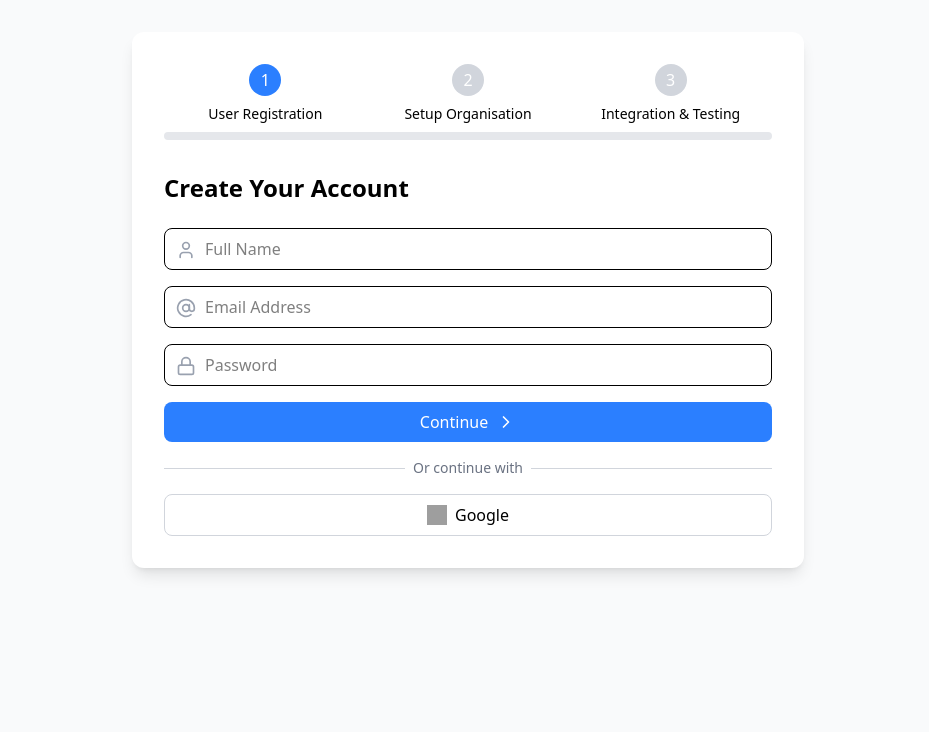
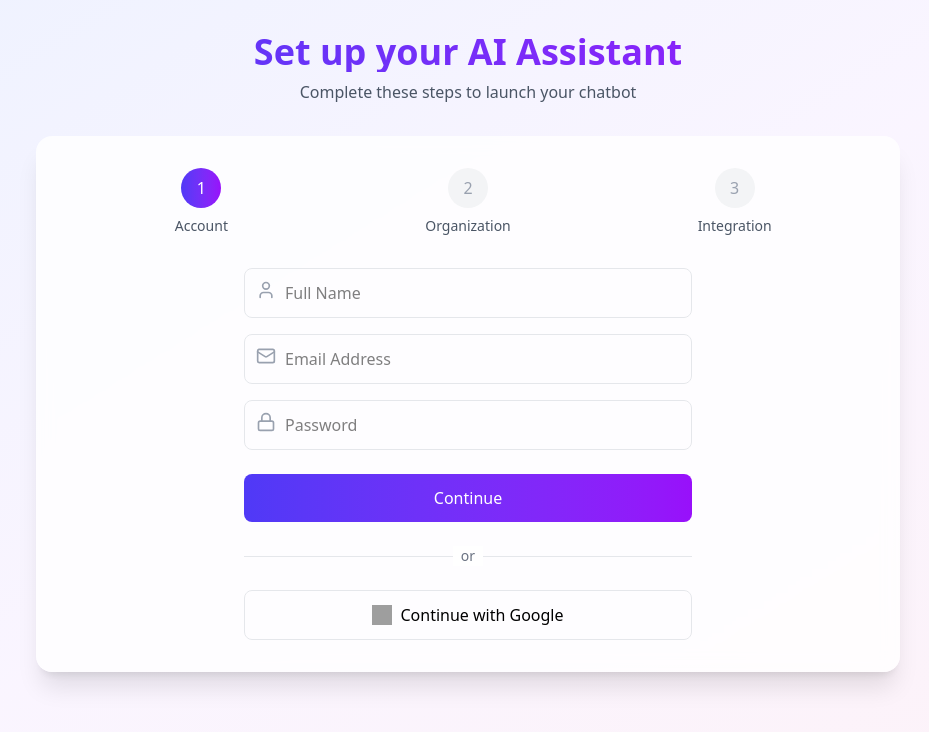
Before and after one commit to Sridharsing7570/beyond-chat, a React (Vite) app: page / in a window 1280 px wide. Shown: the top 732 px of the page, without its empty margins (172-1101 px from the left). Built offline with nearby package versions, Linux system fonts and the light colour scheme; grey boxes are pictures that could not be loaded.

Commit message:
refactor the code and change theme

```diff
--- a/src/components/BeyondChat.jsx
+++ b/src/components/BeyondChat.jsx
@@ -1,97 +1,265 @@
-import React, { useState } from "react";
-import { motion } from "framer-motion";
+import React, { useState } from 'react';
+import { motion, AnimatePresence } from 'framer-motion';
 import {
-  AtSign,
+  Send,
+  User,
+  Mail,
   Lock,
-  User,
+  Building,
   Globe,
-  Building,
   FileText,
+  MessageSquare,
+  X,
+  Code,
+  Check,
+  AlertCircle,
+  Settings,
+  Share2,
   ChevronRight,
-  Check,
-  Code,
-  Mail,
-  Share2,
-  MessageSquare,
-  Settings,
-  AlertTriangle,
-} from "lucide-react";
+  Minimize2,
+  Maximize2
+} from 'lucide-react';
 
 const BeyondChat = () => {
   const [currentStep, setCurrentStep] = useState(1);
-  const [isLoading, setIsLoading] = useState(false);
+  const [showChatTest, setShowChatTest] = useState(false);
   const [showSuccess, setShowSuccess] = useState(false);
-  const [webpages, setWebpages] = useState([
+  const [messages, setMessages] = useState([]);
+  const [inputMessage, setInputMessage] = useState("");
+  const [isMinimized, setIsMinimized] = useState(false);
+
+  const sendMessage = () => {
+    if (!inputMessage.trim()) return;
+
+    setMessages([
+      ...messages,
       {
-      url: "/about",
-      status: "scraped",
-      chunks: ["About our company...", "Our mission..."],
+        type: "user",
+        content: inputMessage,
       },
-    { url: "/products", status: "pending", chunks: [] },
-    { url: "/contact", status: "scraping", chunks: [] },
     ]);
+    setInputMessage("");
 
-  const steps = [
-    "User Registration",
-    "Setup Organisation",
-    "Integration & Testing",
-  ];
-
-  const fadeIn = {
-    initial: { opacity: 0, y: 20 },
-    animate: { opacity: 1, y: 0 },
-    exit: { opacity: 0, y: -20 },
+    // Simulate bot response
+    setTimeout(() => {
+      setMessages((prev) => [
+        ...prev,
+        {
+          type: "bot",
+          content:
+            "Thanks for your message! I'm a demo AI assistant. How can I help you today?",
+        },
+      ]);
+    }, 1000);
   };
 
-  const renderProgressBar = () => (
-    <div className="w-full mb-8">
-      <div className="flex justify-between mb-2">
-        {steps.map((step, index) => (
-          <div key={index} className="flex flex-col items-center w-1/3">
+  return (
+    <div className="min-h-screen bg-gradient-to-br from-indigo-50 via-purple-50 to-pink-50">
+      <div className="max-w-4xl mx-auto p-4 py-8">
+        <div className="text-center mb-8">
+          <h1 className="text-4xl font-bold bg-gradient-to-r from-indigo-600 to-purple-600 bg-clip-text text-transparent">
+            Set up your AI Assistant
+          </h1>
+          <p className="text-gray-600 mt-2">
+            Complete these steps to launch your chatbot
+          </p>
+        </div>
+
+        <div className="bg-white/80 backdrop-blur-sm rounded-2xl shadow-xl p-6 md:p-8 relative">
+          <StepIndicator currentStep={currentStep} />
+
+          <div className="mt-8">
+            {currentStep === 1 && (
+              <RegistrationStep onNext={() => setCurrentStep(2)} />
+            )}
+            {currentStep === 2 && (
+              <OrganizationStep onNext={() => setCurrentStep(3)} />
+            )}
+            {currentStep === 3 && (
+              <IntegrationStep
+                onShowChat={() => setShowChatTest(true)}
+                onSuccess={() => setShowSuccess(true)}
+              />
+            )}
+          </div>
+        </div>
+      </div>
+
+      {/* Chat Test Interface */}
+      <AnimatePresence>
+        {showChatTest && (
+          <motion.div
+            initial={isMinimized ? { bottom: "-400px" } : { bottom: "20px" }}
+            animate={isMinimized ? { bottom: "-400px" } : { bottom: "20px" }}
+            exit={{ bottom: "-400px" }}
+            className="fixed right-4 w-96 bg-white rounded-t-xl shadow-2xl"
+          >
+            <div className="p-4 bg-indigo-600 rounded-t-xl flex justify-between items-center">
+              <div className="flex items-center space-x-2 text-white">
+                <MessageSquare size={20} />
+                <span className="font-medium">Test Chat</span>
+              </div>
+              <div className="flex items-center space-x-2">
+                <button
+                  onClick={() => setIsMinimized(!isMinimized)}
+                  className="text-white hover:text-indigo-200"
+                >
+                  {isMinimized ? (
+                    <Maximize2 size={18} />
+                  ) : (
+                    <Minimize2 size={18} />
+                  )}
+                </button>
+                <button
+                  onClick={() => setShowChatTest(false)}
+                  className="text-white hover:text-indigo-200"
+                >
+                  <X size={18} />
+                </button>
+              </div>
+            </div>
+
+            <div className="h-96 flex flex-col">
+              <div className="flex-1 p-4 overflow-y-auto space-y-4">
+                {messages.map((message, index) => (
                   <div
-              className={`w-8 h-8 rounded-full flex items-center justify-center ${
-                currentStep > index + 1
-                  ? "bg-green-500"
-                  : currentStep === index + 1
-                  ? "bg-blue-500"
-                  : "bg-gray-300"
-              } text-white mb-2`}
+                    key={index}
+                    className={`flex ${
+                      message.type === "user" ? "justify-end" : "justify-start"
+                    }`}
                   >
-              {currentStep > index + 1 ? <Check size={16} /> : index + 1}
+                    <div
+                      className={`max-w-[80%] p-3 rounded-lg ${
+                        message.type === "user"
+                          ? "bg-indigo-600 text-white rounded-br-none"
+                          : "bg-gray-100 text-gray-800 rounded-bl-none"
+                      }`}
+                    >
+                      {message.content}
                     </div>
-            <span className="text-sm text-center hidden md:block">{step}</span>
                   </div>
                 ))}
               </div>
-      <div className="relative w-full bg-gray-200 h-2 rounded-full">
-        <div
-          className="absolute top-0 left-0 h-full bg-blue-500 rounded-full transition-all duration-500"
-          style={{
-            width: `${((currentStep - 1) / (steps.length - 1)) * 100}%`,
-          }}
+
+              <div className="p-4 border-t">
+                <div className="flex space-x-2">
+                  <input
+                    type="text"
+                    value={inputMessage}
+                    onChange={(e) => setInputMessage(e.target.value)}
+                    onKeyPress={(e) => e.key === "Enter" && sendMessage()}
+                    placeholder="Type your message..."
+                    className="flex-1 p-2 border rounded-lg focus:outline-none focus:ring-2 focus:ring-indigo-500"
                   />
+                  <button
+                    onClick={sendMessage}
+                    className="p-2 bg-indigo-600 text-white rounded-lg hover:bg-indigo-700"
+                  >
+                    <Send size={20} />
+                  </button>
                 </div>
               </div>
+            </div>
+          </motion.div>
+        )}
+      </AnimatePresence>
+
+      {/* Success Modal */}
+      <AnimatePresence>
+        {showSuccess && (
+          <motion.div
+            initial={{ opacity: 0 }}
+            animate={{ opacity: 1 }}
+            exit={{ opacity: 0 }}
+            className="fixed inset-0 bg-black/50 backdrop-blur-sm flex items-center justify-center p-4"
+          >
+            <motion.div
+              initial={{ scale: 0.9, opacity: 0 }}
+              animate={{ scale: 1, opacity: 1 }}
+              exit={{ scale: 0.9, opacity: 0 }}
+              className="bg-white rounded-xl p-8 max-w-md w-full"
+            >
+              <div className="text-center">
+                <div className="w-16 h-16 bg-gradient-to-br from-green-400 to-emerald-500 rounded-full flex items-center justify-center mx-auto mb-4">
+                  <Check className="text-white" size={32} />
+                </div>
+                <h3 className="text-2xl font-bold text-gray-800">All Set!</h3>
+                <p className="text-gray-600 mt-2">
+                  Your AI assistant is ready to help your customers
+                </p>
+              </div>
+
+              <div className="space-y-3 mt-6">
+                <button className="w-full bg-gradient-to-r from-indigo-600 to-purple-600 text-white p-3 rounded-lg hover:opacity-90 transition-opacity">
+                  Go to Admin Panel
+                </button>
+                <button className="w-full border border-gray-200 p-3 rounded-lg hover:bg-gray-50 transition-colors">
+                  View Live Chat
+                </button>
+              </div>
+            </motion.div>
+          </motion.div>
+        )}
+      </AnimatePresence>
+    </div>
   );
+};
 
-  const renderRegistrationForm = () => (
-    <motion.div {...fadeIn} className="space-y-6">
-      <h2 className="text-2xl font-bold mb-6">Create Your Account</h2>
+const StepIndicator = ({ currentStep }) => {
+  const steps = [
+    { number: 1, title: 'Account' },
+    { number: 2, title: 'Organization' },
+    { number: 3, title: 'Integration' }
+  ];
+
+  return (
+    <div className="flex justify-between relative">
+      {steps.map((step, index) => (
+        <div key={step.number} className="flex flex-col items-center flex-1">
+          <div
+            className={`
+              w-10 h-10 rounded-full flex items-center justify-center
+              transition-colors duration-300
+              ${
+                step.number === currentStep
+                  ? 'bg-gradient-to-r from-indigo-600 to-purple-600 text-white'
+                  : step.number < currentStep
+                  ? 'bg-gradient-to-r from-green-400 to-emerald-500 text-white'
+                  : 'bg-gray-100 text-gray-400'
+              }
+            `}
+          >
+            {step.number < currentStep ? <Check size={20} /> : step.number}
+          </div>
+          <div className="mt-2 text-sm font-medium text-gray-600">{step.title}</div>
+        </div>
+      ))}
+    </div>
+  );
+};
+
+// Other components remain similar but with updated styling to match new theme
+const RegistrationStep = ({ onNext }) => (
+  <motion.div
+    initial={{ opacity: 0, y: 20 }}
+    animate={{ opacity: 1, y: 0 }}
+    className="max-w-md mx-auto space-y-6"
+  >
     <div className="space-y-4">
       <div className="relative">
         <User className="absolute left-3 top-3 text-gray-400" size={20} />
         <input
           type="text"
           placeholder="Full Name"
-            className="w-full pl-10 pr-4 py-2 border rounded-lg focus:outline-none focus:ring-2 focus:ring-blue-500"
+          className="w-full pl-10 p-3 border border-gray-200 rounded-lg focus:ring-2 focus:ring-indigo-500 focus:border-transparent outline-none"
         />
       </div>
       <div className="relative">
-          <AtSign className="absolute left-3 top-3 text-gray-400" size={20} />
+        <Mail className="absolute left-3 top-3 text-gray-400" size={20} />
         <input
           type="email"
           placeholder="Email Address"
-            className="w-full pl-10 pr-4 py-2 border rounded-lg focus:outline-none focus:ring-2 focus:ring-blue-500"
+          className="w-full pl-10 p-3 border border-gray-200 rounded-lg focus:ring-2 focus:ring-indigo-500 focus:border-transparent outline-none"
         />
       </div>
       <div className="relative">
@@ -99,200 +267,32 @@ const BeyondChat = () => {
         <input
           type="password"
           placeholder="Password"
-            className="w-full pl-10 pr-4 py-2 border rounded-lg focus:outline-none focus:ring-2 focus:ring-blue-500"
+          className="w-full pl-10 p-3 border border-gray-200 rounded-lg focus:ring-2 focus:ring-indigo-500 focus:border-transparent outline-none"
         />
       </div>
+    </div>
+
     <button
-          onClick={() => setCurrentStep(2)}
-          className="w-full bg-blue-500 text-white py-2 rounded-lg hover:bg-blue-600 transition-colors flex items-center justify-center space-x-2"
+      onClick={onNext}
+      className="w-full bg-gradient-to-r from-indigo-600 to-purple-600 text-white p-3 rounded-lg hover:opacity-90 transition-opacity"
     >
-          <span>Continue</span>
-          <ChevronRight size={20} />
+      Continue
     </button>
+
     <div className="relative">
       <div className="absolute inset-0 flex items-center">
-            <div className="w-full border-t border-gray-300"></div>
+        <div className="w-full border-t border-gray-200" />
       </div>
       <div className="relative flex justify-center text-sm">
-            <span className="px-2 bg-white text-gray-500">
-              Or continue with
-            </span>
+        <span className="px-2 bg-white text-gray-500">or</span>
       </div>
     </div>
-        <button className="w-full border border-gray-300 py-2 rounded-lg hover:bg-gray-50 transition-colors flex items-center justify-center space-x-2">
+
+    <button className="w-full border border-gray-200 p-3 rounded-lg hover:bg-gray-50 transition-colors flex items-center justify-center space-x-2">
       <img src="/api/placeholder/20/20" alt="Google" className="w-5 h-5" />
-          <span>Google</span>
+      <span>Continue with Google</span>
     </button>
-      </div>
   </motion.div>
 );
 
-  const renderOrganizationSetup = () => (
-    <motion.div {...fadeIn} className="space-y-6">
-      <h2 className="text-2xl font-bold mb-6">Setup Your Organisation</h2>
-      <div className="space-y-4">
-        <div className="relative">
-          <Building className="absolute left-3 top-3 text-gray-400" size={20} />
-          <input
-            type="text"
-            placeholder="Company Name"
-            className="w-full pl-10 pr-4 py-2 border rounded-lg focus:outline-none focus:ring-2 focus:ring-blue-500"
-          />
-        </div>
-        <div className="relative">
-          <Globe className="absolute left-3 top-3 text-gray-400" size={20} />
-          <input
-            type="url"
-            placeholder="Company Website URL"
-            className="w-full pl-10 pr-4 py-2 border rounded-lg focus:outline-none focus:ring-2 focus:ring-blue-500"
-          />
-        </div>
-        <div className="relative">
-          <FileText className="absolute left-3 top-3 text-gray-400" size={20} />
-          <textarea
-            placeholder="Company Description"
-            className="w-full pl-10 pr-4 py-2 border rounded-lg focus:outline-none focus:ring-2 focus:ring-blue-500 min-h-[100px]"
-          />
-        </div>
-
-        <div className="bg-gray-50 p-4 rounded-lg">
-          <h3 className="font-semibold mb-4">Website Scraping Status</h3>
-          <div className="space-y-2">
-            {webpages.map((page, index) => (
-              <div
-                key={index}
-                className="flex items-center justify-between p-2 bg-white rounded-lg shadow-sm"
-              >
-                <span>{page.url}</span>
-                <span
-                  className={`px-2 py-1 rounded-full text-sm ${
-                    page.status === "scraped"
-                      ? "bg-green-100 text-green-800"
-                      : page.status === "scraping"
-                      ? "bg-blue-100 text-blue-800"
-                      : "bg-gray-100 text-gray-800"
-                  }`}
-                >
-                  {page.status}
-                </span>
-              </div>
-            ))}
-          </div>
-        </div>
-
-        <div className="flex space-x-4">
-          <button
-            onClick={() => setCurrentStep(3)}
-            className="flex-1 bg-blue-500 text-white py-2 rounded-lg hover:bg-blue-600 transition-colors flex items-center justify-center space-x-2"
-          >
-            <span>Continue</span>
-            <ChevronRight size={20} />
-          </button>
-        </div>
-      </div>
-    </motion.div>
-  );
-
-  const renderIntegrationTesting = () => (
-    <motion.div {...fadeIn} className="space-y-6">
-      <h2 className="text-2xl font-bold mb-6">Integration & Testing</h2>
-
-      <div className="grid md:grid-cols-2 gap-6">
-        <button
-          className="p-6 border rounded-lg hover:bg-gray-50 transition-all text-left space-y-2"
-          onClick={() => setShowSuccess(true)}
-        >
-          <div className="flex items-center space-x-2 text-lg font-semibold">
-            <MessageSquare className="text-blue-500" />
-            <span>Test Chatbot</span>
-          </div>
-          <p className="text-gray-600 text-sm">
-            Preview your chatbot in action on a demo website
-          </p>
-        </button>
-
-        <button className="p-6 border rounded-lg hover:bg-gray-50 transition-all text-left space-y-2">
-          <div className="flex items-center space-x-2 text-lg font-semibold">
-            <Code className="text-blue-500" />
-            <span>Integration Code</span>
-          </div>
-          <p className="text-gray-600 text-sm">
-            Get the code snippet to add to your website
-          </p>
-        </button>
-
-        <button className="p-6 border rounded-lg hover:bg-gray-50 transition-all text-left space-y-2">
-          <div className="flex items-center space-x-2 text-lg font-semibold">
-            <Mail className="text-blue-500" />
-            <span>Email Instructions</span>
-          </div>
-          <p className="text-gray-600 text-sm">
-            Send integration instructions to your developer
-          </p>
-        </button>
-
-        <button className="p-6 border rounded-lg hover:bg-gray-50 transition-all text-left space-y-2">
-          <div className="flex items-center space-x-2 text-lg font-semibold">
-            <AlertTriangle className="text-blue-500" />
-            <span>Test Integration</span>
-          </div>
-          <p className="text-gray-600 text-sm">
-            Verify if the chatbot is properly integrated
-          </p>
-        </button>
-      </div>
-
-      {showSuccess && (
-        <motion.div
-          initial={{ opacity: 0, scale: 0.9 }}
-          animate={{ opacity: 1, scale: 1 }}
-          className="fixed inset-0 bg-black bg-opacity-50 flex items-center justify-center p-4"
-        >
-          <div className="bg-white rounded-lg p-6 max-w-md w-full space-y-6">
-            <div className="text-center">
-              <div className="w-16 h-16 bg-green-100 rounded-full flex items-center justify-center mx-auto mb-4">
-                <Check className="text-green-500" size={32} />
-              </div>
-              <h3 className="text-xl font-bold mb-2">
-                Integration Successful!
-              </h3>
-              <p className="text-gray-600">Your chatbot is now ready to use</p>
-            </div>
-
-            <div className="space-y-3">
-              <button className="w-full bg-blue-500 text-white py-2 rounded-lg hover:bg-blue-600 transition-colors flex items-center justify-center space-x-2">
-                <Settings size={20} />
-                <span>Explore Admin Panel</span>
-              </button>
-
-              <button className="w-full border border-gray-300 py-2 rounded-lg hover:bg-gray-50 transition-colors flex items-center justify-center space-x-2">
-                <MessageSquare size={20} />
-                <span>Start Talking to Your Chatbot</span>
-              </button>
-
-              <div className="flex justify-center space-x-4">
-                <button className="p-2 rounded-full hover:bg-gray-100 transition-colors">
-                  <Share2 size={20} />
-                </button>
-              </div>
-            </div>
-          </div>
-        </motion.div>
-      )}
-    </motion.div>
-  );
-
-  return (
-    <div className="min-h-screen bg-gray-50 p-4 md:p-8">
-      <div className="max-w-2xl mx-auto bg-white rounded-xl shadow-lg p-6 md:p-8">
-        {renderProgressBar()}
-
-        {currentStep === 1 && renderRegistrationForm()}
-        {currentStep === 2 && renderOrganizationSetup()}
-        {currentStep === 3 && renderIntegrationTesting()}
-      </div>
-    </div>
-  );
-};
-
 export default BeyondChat;
```
Lines whose indentation alone changed are shown as unchanged.
